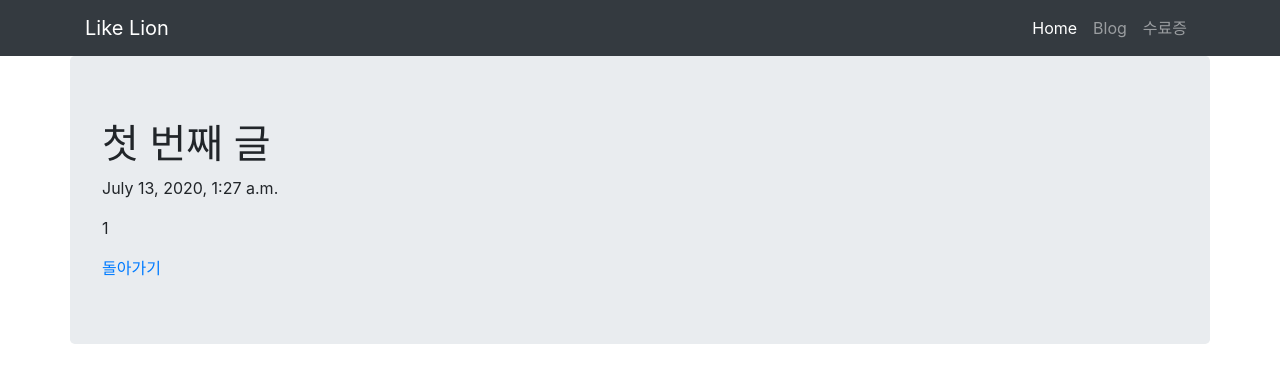
After one commit to AshleyMate/-, a Django app: page /blog/1/ in a window 1280 px wide. The commit adds this page. Shown: the top 383 px of the page. Run offline with Django 3.2, Linux system fonts and the light colour scheme; data comes from the database, SQL or seed files in the repository; both versions use the stored data as it was after the commit; some libraries are stand-ins or nearby versions.

Commit message:
장고강 4주차-2

```diff
--- a/second/blog/models.py
+++ b/second/blog/models.py
@@ -10,3 +10,6 @@ class Blog(models.Model):
 
     def __str__(self):
         return self.title
+
+    def summary(self):
+        return self.body[:100]
--- /dev/null
+++ b/second/blog/templates/blog/detail.html
@@ -0,0 +1,50 @@
+<!DOCTYPE html>
+<html lang="en">
+
+<head>
+    <meta charset="UTF-8">
+    <meta name="viewport" content="width=device-width, initial-scale=1.0">
+    <meta http-equiv="X-UA-Compatible" content="ie=edge">
+    <title>Document</title>
+    <!-- bootstrap4 CSS CDN 부분 -->
+    <link rel="stylesheet" href="https://stackpath.bootstrapcdn.com/bootstrap/4.1.3/css/bootstrap.min.css" integrity="sha384-MCw98/SFnGE8fJT3GXwEOngsV7Zt27NXFoaoApmYm81iuXoPkFOJwJ8ERdknLPMO"
+        crossorigin="anonymous">
+
+</head>
+
+<body>
+    <nav class="navbar navbar-expand-lg navbar-dark bg-dark">
+        <div class="container">
+            <a class="navbar-brand" href="{% url 'blog:home' %}">Like Lion</a>
+            <button class="navbar-toggler" type="button" data-toggle="collapse" data-target="#navbarNavAltMarkup"
+                aria-controls="navbarNavAltMarkup" aria-expanded="false" aria-label="Toggle navigation">
+                <span class="navbar-toggler-icon"></span>
+            </button>
+            <div class="collapse navbar-collapse" id="navbarNavAltMarkup">
+                <div class="navbar-nav ml-auto">
+                    <a class="nav-item nav-link active" href="{% url 'blog:home' %}">Home</span></a>
+                    <a class="nav-item nav-link" href="#">Blog</a>
+                    <a class="nav-item nav-link" href="#">수료증</a>
+                </div>
+            </div>
+        </div>
+    </nav>
+
+    <div class="container jumbotron">
+        <h1>{{ blog.title }}</h1>
+        <p>{{ blog.pub_date }}</p>
+        <p>{{ blog.body }}</p>
+        <a href="{% url 'blog:home' %}">돌아가기</a>
+    </div>
+
+
+    <!-- bootstrap4 js관련 CDN 부분 -->
+    <script src="https://code.jquery.com/jquery-3.3.1.slim.min.js" integrity="sha384-q8i/X+965DzO0rT7abK41JStQIAqVgRVzpbzo5smXKp4YfRvH+8abtTE1Pi6jizo"
+        crossorigin="anonymous"></script>
+    <script src="https://cdnjs.cloudflare.com/ajax/libs/popper.js/1.14.3/umd/popper.min.js" integrity="sha384-ZMP7rVo3mIykV+2+9J3UJ46jBk0WLaUAdn689aCwoqbBJiSnjAK/l8WvCWPIPm49"
+        crossorigin="anonymous"></script>
+    <script src="https://stackpath.bootstrapcdn.com/bootstrap/4.1.3/js/bootstrap.min.js" integrity="sha384-ChfqqxuZUCnJSK3+MXmPNIyE6ZbWh2IMqE241rYiqJxyMiZ6OW/JmZQ5stwEULTy"
+        crossorigin="anonymous"></script>
+</body>
+
+</html>
--- a/second/blog/urls.py
+++ b/second/blog/urls.py
@@ -5,4 +5,5 @@ app_name = 'blog'
 
 urlpatterns = [
     path('', views.home, name='home'),
+    path('<int:blog_id>/', views.detail, name='detail'),
 ]
--- a/second/blog/views.py
+++ b/second/blog/views.py
@@ -1,4 +1,4 @@
-from django.shortcuts import render
+from django.shortcuts import render, get_object_or_404
 from .models import Blog
 # Create your views here.
 
@@ -6,3 +6,8 @@ from .models import Blog
 def home(request):
     blogs = Blog.objects
     return render(request, 'blog/home.html', {'blogs': blogs})
+
+
+def detail(request, blog_id):
+    blog_detail = get_object_or_404(Blog, pk=blog_id)
+    return render(request, 'blog/detail.html', {'blog': blog_detail})
--- a/second/secondproject/urls.py
+++ b/second/secondproject/urls.py
@@ -18,5 +18,5 @@ from django.urls import path, include
 
 urlpatterns = [
     path('admin/', admin.site.urls),
-    path('blog', include('blog.urls')),
+    path('blog/', include('blog.urls')),
 ]
```
Also changed, not shown: second/blog/templates/blog/home.html (+20 -34 lines), second/db.sqlite3.
